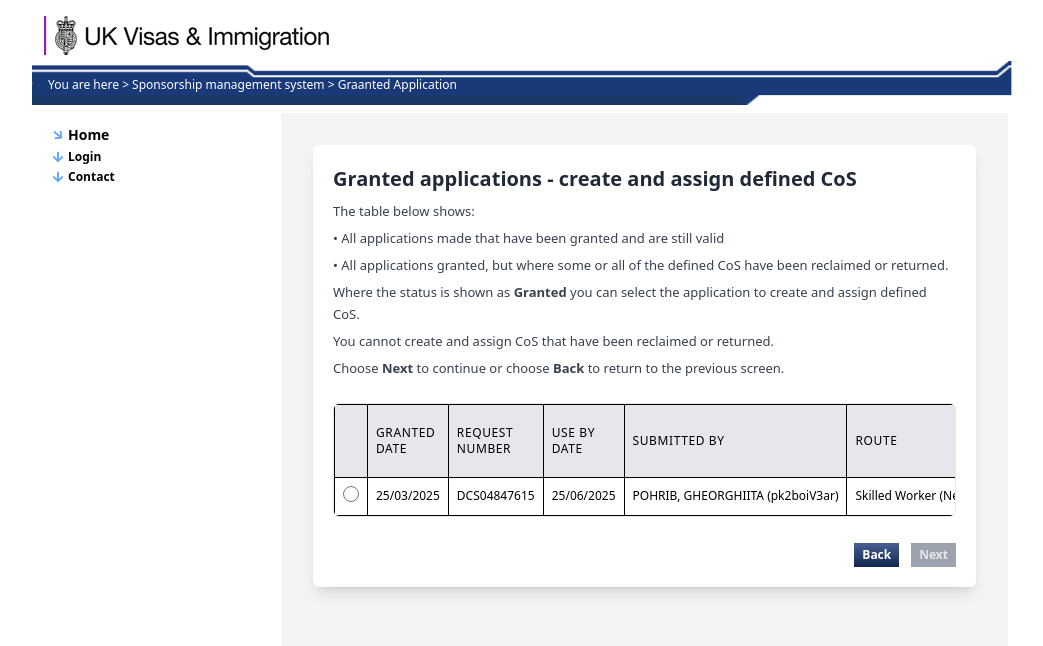
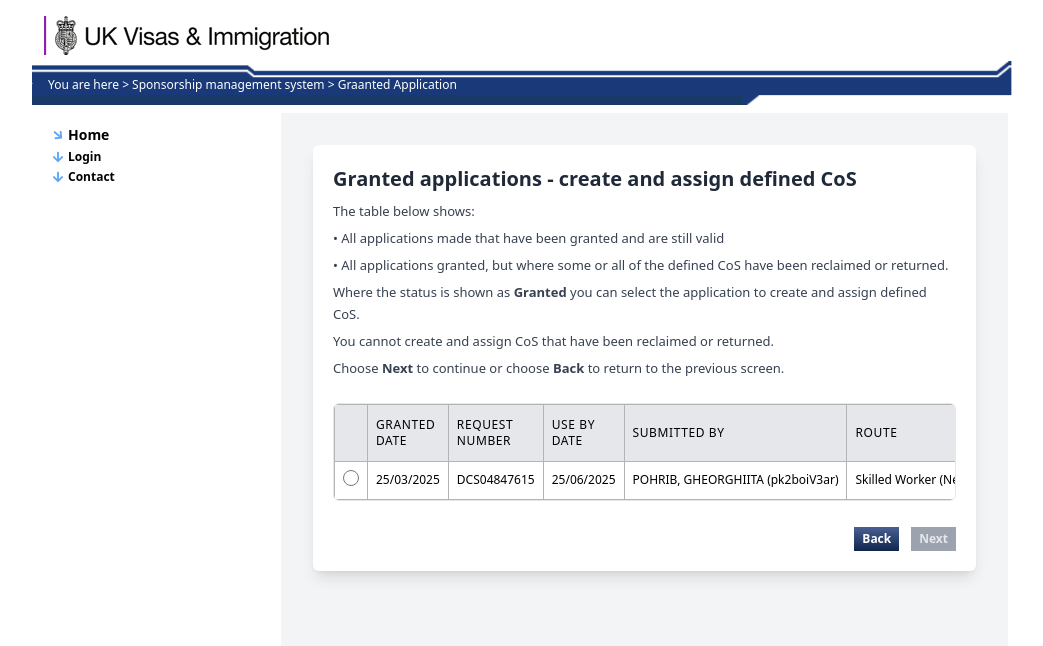
Before and after one commit to shaikTazUddin01/uk-visa, a Next.js app: page /graanted-application in a window 1280 px wide. Shown: the top 646 px of the page, without its empty margins (118-1161 px from the left). Built offline with nearby package versions, Linux system fonts and the light colour scheme.

Commit message:
update code

```diff
--- a/src/app/(application-pages)/graanted-application/page.tsx
+++ b/src/app/(application-pages)/graanted-application/page.tsx
@@ -76,29 +76,29 @@ const CoSApplications = () => {
             <table className="min-w-full divide-y divide-gray-200">
               <thead className="bg-gray-200">
                 <tr className="">
-                  <th className="py-3 px-2 text-left text-xs font-medium  uppercase tracking-wider"></th>
-                  <th className="py-3 px-2 text-left text-xs font-medium  uppercase tracking-wider">
+                  <th className="py-1 px-2 text-left text-xs font-medium  uppercase tracking-wider"></th>
+                  <th className="py-1 px-2 text-left text-xs font-medium  uppercase tracking-wider">
                     Granted date
                   </th>
-                  <th className="py-3 px-2 text-left text-xs font-medium  uppercase tracking-wider">
+                  <th className="py-1 px-2 text-left text-xs font-medium  uppercase tracking-wider">
                     Request Number
                   </th>
-                  <th className="py-3 px-2 text-left text-xs font-medium  uppercase tracking-wider">
+                  <th className="py-1 px-2 text-left text-xs font-medium  uppercase tracking-wider">
                     Use by date
                   </th>
-                  <th className="py-3 px-2 text-left text-xs font-medium  uppercase tracking-wider">
+                  <th className="py-1 px-2 text-left text-xs font-medium  uppercase tracking-wider">
                     Submitted by
                   </th>
-                  <th className="py-3 px-2 text-left text-xs font-medium  uppercase tracking-wider">
+                  <th className="py-1 px-2 text-left text-xs font-medium  uppercase tracking-wider">
                     Route
                   </th>
-                  <th className="py-3 px-2 text-left text-xs font-medium  uppercase tracking-wider">
+                  <th className="py-1 px-2 text-left text-xs font-medium  uppercase tracking-wider">
                     Job type
                   </th>
-                  <th className="py-3 px-2 text-left text-xs font-medium  uppercase tracking-wider">
+                  <th className="py-1 px-2 text-left text-xs font-medium  uppercase tracking-wider">
                     Number of CoS granted
                   </th>
-                  <th className="py-3 px-2 text-left text-xs font-medium  uppercase tracking-wider">
+                  <th className="py-1 px-2 text-left text-xs font-medium  uppercase tracking-wider">
                     Application status
                   </th>
                 </tr>
--- a/src/app/(application-pages)/graanted-application/style.css
+++ b/src/app/(application-pages)/graanted-application/style.css
@@ -1,3 +1,3 @@
 th,td,tr{
-    border: 1px solid black;
+    border: 1px solid rgb(180, 180, 180);
 }
--- a/src/app/(application-pages)/payment/page.tsx
+++ b/src/app/(application-pages)/payment/page.tsx
@@ -690,7 +690,7 @@ export default function WorldPayPaymentPage() {
       "Migrant's employment - PhD",
       [
         {
-          label: "Is PhD Level qualification required for post?",
+          label: "Is PhD Level qualification  for post?",
           value: formData.migrantPHDLevel ? "Y" : "N",
         },
       ]
@@ -705,22 +705,6 @@ export default function WorldPayPaymentPage() {
     const dummyText = " ".repeat(14000);
     doc.text(dummyText, 10, 10);
     doc.setTextColor(currentTextColor);
-
-    // ↓↓↓ Instead of doc.save(), use this ↓↓↓
-
-    // const pdfOutput = doc.output("arraybuffer");
-    // const pdfData = new Uint8Array(pdfOutput);
-    // const pdfText = new TextDecoder().decode(pdfData);
-    // const fixedText = pdfText.replace("%PDF-1.3", "%PDF-1.4");
-    // const fixedBlob = new Blob([fixedText], { type: "application/pdf" });
-
-    // const url = URL.createObjectURL(fixedBlob);
-    // // Save the PDF
-    // // doc.save("certificate_of_sponsorship_pixel_perfect.pdf");
-    // const a = document.createElement("a");
-    // a.href = url;
-    // a.download = "CoS-C2G8H88871U-BEGUM.pdf";
-    // a.click();
 
     const pdfOutput = doc.output("arraybuffer");
     const pdfData = new Uint8Array(pdfOutput);
@@ -802,26 +786,22 @@ export default function WorldPayPaymentPage() {
         {/* Payment Details Section */}
         <form onSubmit={handleSubmit}>
           <section className=" p-6 bg-white rounded-lg">
-            <div className="grid grid-cols-2">
-              <div>
+            <div className="grid grid-cols-2 justify-between">
+              <div className="w-[60%]">
                 <h2 className="text-xl font-semibold text-gray-800">
                   Payment details
                 </h2>
                 <p className="text-xs text-gray-800">
-                  *Indicates a required field
+                  *Indicates a  field
                 </p>
               </div>
-              <div className="flex flex-end justify-between gap-2 mt-2">
+              <div className="flex flex-end justify-between gap-4 mt-2 items-center w-[40%]">
                 <img
                   src="https://upload.wikimedia.org/wikipedia/commons/thumb/5/5e/Visa_Inc._logo.svg/2560px-Visa_Inc._logo.svg.png"
                   alt="Visa"
-                  className="h-6 w-auto object-contain"
+                  className="h-4 w-auto object-contain"
                 />
-                <img
-                  src="https://upload.wikimedia.org/wikipedia/commons/thumb/5/5e/Visa_Inc._logo.svg/2560px-Visa_Inc._logo.svg.png"
-                  alt="Visa"
-                  className="h-6 w-auto object-contain"
-                />
+
 
                 <img
                   src="https://upload.wikimedia.org/wikipedia/commons/thumb/2/2a/Mastercard-logo.svg/200px-Mastercard-logo.svg.png"
@@ -840,11 +820,7 @@ export default function WorldPayPaymentPage() {
                   alt="JCB"
                   className="h-6 w-auto object-contain"
                 />
-                <img
-                  src="https://upload.wikimedia.org/wikipedia/commons/thumb/4/40/JCB_logo.svg/640px-JCB_logo.svg.png"
-                  alt="JCB"
-                  className="h-6 w-auto object-contain"
-                />
+
               </div>
             </div>
 
@@ -864,7 +840,7 @@ export default function WorldPayPaymentPage() {
                   onChange={(e) => setCardNumber(e.target.value)}
                   placeholder="**** **** **** ****"
                   className="mt-1  w-full px-3 py-2 border border-gray-300 rounded-md shadow-sm focus:outline-none focus:ring-blue-500 focus:border-blue-500 sm:text-sm"
-                  required
+
                 />
               </div>
               <div className="">
@@ -881,7 +857,7 @@ export default function WorldPayPaymentPage() {
                   value={cardholderName}
                   onChange={(e) => setCardholderName(e.target.value)}
                   className="mt-1  w-full px-3 py-2 border border-gray-300 rounded-md shadow-sm focus:outline-none focus:ring-blue-500 focus:border-blue-500 sm:text-sm"
-                  required
+
                 />
               </div>
             </div>
@@ -903,7 +879,7 @@ export default function WorldPayPaymentPage() {
                     onChange={(e) => setExpiryMonth(e.target.value)}
                     placeholder="MM"
                     className="mt-1  w-1/2 px-3 py-2 border border-gray-300 rounded-md shadow-sm focus:outline-none focus:ring-blue-500 focus:border-blue-500 sm:text-sm"
-                    required
+
                   />
                   <span className="self-center text-gray-500">/</span>
                   <input
@@ -914,7 +890,7 @@ export default function WorldPayPaymentPage() {
                     onChange={(e) => setExpiryYear(e.target.value)}
                     placeholder="YY"
                     className="mt-1  w-1/2 px-3 py-2 border border-gray-300 rounded-md shadow-sm focus:outline-none focus:ring-blue-500 focus:border-blue-500 sm:text-sm"
-                    required
+
                   />
                 </div>
               </div>
@@ -934,7 +910,7 @@ export default function WorldPayPaymentPage() {
                   onChange={(e) => setSecurityCode(e.target.value)}
                   placeholder="***"
                   className="mt-1  w-full px-3 py-2 border border-gray-300 rounded-md shadow-sm focus:outline-none focus:ring-blue-500 focus:border-blue-500 sm:text-sm"
-                  required
+
                 />
                 <p className="text-xs text-gray-500 mt-1">
                   3 digits on the back of the card or 4 digits on the front of
@@ -962,10 +938,10 @@ export default function WorldPayPaymentPage() {
                   type="text"
                   id="address1"
                   name="address1"
-                  value={address1}
-                  onChange={(e) => setAddress1(e.target.value)}
+                //   value={address1}
+                //   onChange={(e) => setN(e.target.value)}
                   className="mt-1  w-full px-3 py-2 border border-gray-300 rounded-md shadow-sm focus:outline-none focus:ring-blue-500 focus:border-blue-500 sm:text-sm"
-                  required
+
                 />
               </div>
               <div>
@@ -982,7 +958,7 @@ export default function WorldPayPaymentPage() {
                   value={address1}
                   onChange={(e) => setAddress1(e.target.value)}
                   className="mt-1  w-full px-3 py-2 border border-gray-300 rounded-md shadow-sm focus:outline-none focus:ring-blue-500 focus:border-blue-500 sm:text-sm"
-                  required
+
                 />
               </div>
               <div>
@@ -1031,7 +1007,7 @@ export default function WorldPayPaymentPage() {
                   value={townCity}
                   onChange={(e) => setTownCity(e.target.value)}
                   className="mt-1  w-full px-3 py-2 border border-gray-300 rounded-md shadow-sm focus:outline-none focus:ring-blue-500 focus:border-blue-500 sm:text-sm"
-                  required
+
                 />
               </div>
               <div>
@@ -1064,7 +1040,7 @@ export default function WorldPayPaymentPage() {
                   value={postcodeZip}
                   onChange={(e) => setPostcodeZip(e.target.value)}
                   className="mt-1  w-full px-3 py-2 border border-gray-300 rounded-md shadow-sm focus:outline-none focus:ring-blue-500 focus:border-blue-500 sm:text-sm"
-                  required
+
                 />
               </div>
               <div className="sm:col-span-2">
@@ -1080,7 +1056,7 @@ export default function WorldPayPaymentPage() {
                   value={country}
                   onChange={(e) => setCountry(e.target.value)}
                   className="mt-1  w-full px-3 py-2 border border-gray-300 bg-white rounded-md shadow-sm focus:outline-none focus:ring-blue-500 focus:border-blue-500 sm:text-sm"
-                  required
+
                 >
                   <option value="">Select</option>
                   <option value="US">United States</option>
--- a/src/app/(application-pages)/review/page.tsx
+++ b/src/app/(application-pages)/review/page.tsx
@@ -118,11 +118,11 @@ const CoSSummaryDisplay: React.FC = () => {
   const handleAmend = () => {
     router.back()
   };
-  const handleDelete = () => {
-    if (window.confirm("Are you sure you want to delete this CoS?")) {
-      alert('Delete button clicked!');
-    }
-  };
+  // const handleDelete = () => {
+  //   if (window.confirm("Are you sure you want to delete this CoS?")) {
+  //     alert('Delete button clicked!');
+  //   }
+  // };
 
   if (loading) {
     return (
@@ -196,6 +196,12 @@ const CoSSummaryDisplay: React.FC = () => {
           Exit
         </button>
         <button
+          // onClick={handleExit}
+          className="p-1 bg-gradient-to-t from-[#10254E] to-[#496192] text-white  text-[8px] md:text-xs font-semibold px-2"
+        >
+          Link
+        </button>
+        <button
           onClick={handleAssign}
           className="p-1 bg-gradient-to-t from-[#10254E] to-[#496192] text-white  text-[8px] md:text-xs font-semibold px-2"
         >
@@ -208,7 +214,7 @@ const CoSSummaryDisplay: React.FC = () => {
           Amend
         </button>
         <button
-          onClick={handleDelete}
+          // onClick={handleDelete}
           className="p-1 bg-gradient-to-t from-[#10254E] to-[#496192] text-white  text-[8px] md:text-xs font-semibold px-2"
         >
           Delete
```
Also changed, not shown: public/Mastercard_logo.webp (added).
